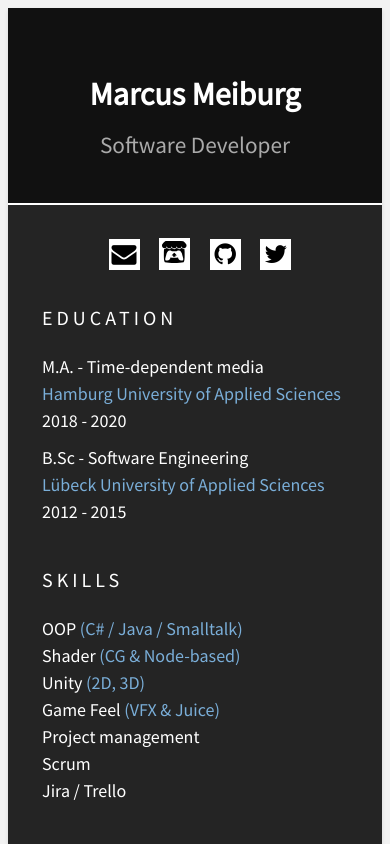
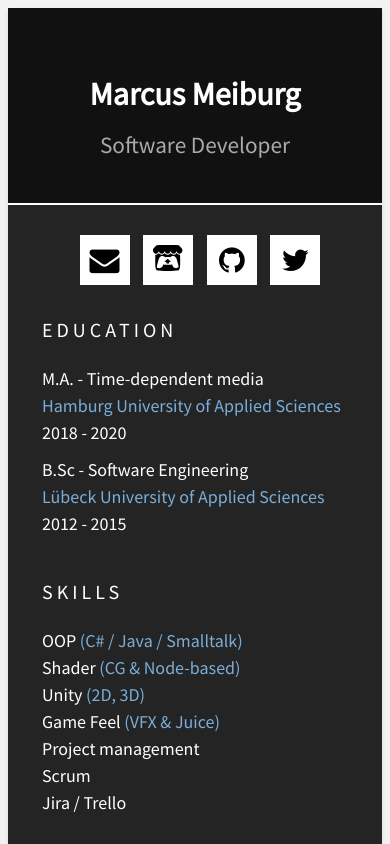
Before and after one commit to mmeiburg/mmeiburg.github.io, a plain HTML site: page index.html in a window 390 px wide. Shown: the top 844 px of the page. Drawn offline with Linux system fonts and the light colour scheme.

Commit message:
Update style.css
Contact buttons should not resize

```diff
--- a/style.css
+++ b/style.css
@@ -308,9 +308,7 @@ section:last-child {
     grid-template-columns: 1fr;
   }
 
-  .skills-container {
-    grid-template-columns: 1fr 1fr;
-  }
+
 
   .interests-container {
     flex-wrap: wrap;
@@ -340,10 +338,4 @@ section:last-child {
     .sidebar a {
       text-align: center;
     }
-    .fa {
-      padding: 3px;
-      margin: 3px;
-      font-size: 25px;
-      width: 31px;
-    }
   }
```
